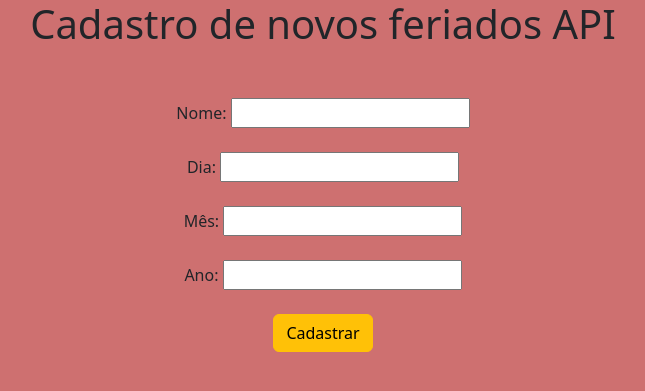
After one commit to JonatasTCoelho/consumo-api-django, a Django app: page /cadastro in a window 1280 px wide. The commit adds this page. Shown: the top 391 px of the page, without its empty margins (317-962 px from the left). Run offline with Django 4.2, Linux system fonts and the light colour scheme.

Commit message:
'cadastro'

```diff
--- /dev/null
+++ b/feriado/modules/forms.py
@@ -0,0 +1,17 @@
+from django import forms
+
+
+class FeriadoForm(forms.Form):
+    nome = forms.CharField(max_length=50)
+    dia = forms.IntegerField()
+    mes = forms.IntegerField()
+    ano = forms.IntegerField()
+    def clean_nome(self):
+        nome = self.cleaned_data['nome']
+        return nome.upper()
+
+    def clean_dia(self):
+            dia = self.cleaned_data['dia']
+            if dia < 1 or dia > 30:
+                raise TypeError('O dia inserido é inválido')
+            return dia
--- /dev/null
+++ b/feriado/modules/templates/cadastro.html
@@ -0,0 +1,48 @@
+<!DOCTYPE html>
+<html lang="pt-br">
+
+<head>
+  <meta charset="utf-8">
+  <meta http-equiv="X-UA-Compatible" content="IE=edge">
+  <meta name="viewport" content="width=device-width, initial-scale=1, shrink-to-fit=no">
+  <link href="https://cdn.jsdelivr.net/npm/bootstrap@5.1.3/dist/css/bootstrap.min.css" rel="stylesheet" integrity="sha384-1BmE4kWBq78iYhFldvKuhfTAU6auU8tT94WrHftjDbrCEXSU1oBoqyl2QvZ6jIW3" crossorigin="anonymous">
+  <link rel="preconnect" href="https://fonts.googleapis.com">
+  <link rel="preconnect" href="https://fonts.gstatic.com" crossorigin>
+  <link href="https://fonts.googleapis.com/css2?family=Poppins:wght@300&display=swap" rel="stylesheet">
+  <link href="https://cdn.jsdelivr.net/npm/bootstrap@5.2.0-beta1/dist/css/bootstrap.min.css" rel="stylesheet" integrity="sha384-0evHe/X+R7YkIZDRvuzKMRqM+OrBnVFBL6DOitfPri4tjfHxaWutUpFmBp4vmVor" crossorigin="anonymous">
+
+
+  <title>Cadastro de Feriados Projeto API</title>
+
+</head>
+<body>
+    <h1 style="text-align: center;">Cadastro de novos feriados API</h1>
+
+    <form action={% url 'cadastro' %} novalidate method="POST" enctype="multipart/form-data" class="form">
+        {% csrf_token %}
+        Nome: {{ formulario.nome }}
+        <br><br>
+        Dia: {{ formulario.dia }}
+        <br><br>
+        Mês: {{ formulario.mes }}
+        <br><br>
+        Ano: {{ formulario.ano }}
+        <br><br>
+        <input type="submit" class="btn btn-warning" value="Cadastrar"/>
+    </form>
+
+
+</body>
+
+<style>
+    body{
+        background-color: #ce7070;
+    }
+
+    .form{
+        text-align: center;
+        margin: 50px auto !important;
+    }
+</style>
+
+</html>
--- a/feriado/modules/urls.py
+++ b/feriado/modules/urls.py
@@ -3,4 +3,5 @@ from . import views
 
 urlpatterns = [
     path('', views.holliday, name='feriados'),
+    path('cadastro', views.cadastro, name='cadastro'),
 ]
--- a/feriado/modules/views.py
+++ b/feriado/modules/views.py
@@ -3,7 +3,7 @@ from django.shortcuts import render, HttpResponse
 from datetime import date
 
 from .models import FeriadoModel
-
+from modules.forms import FeriadoForm
 
 def holliday(request):
     hoje = date.today()
@@ -19,4 +19,19 @@ def holliday(request):
 
     return render(request, 'index.html', contexto)
 
+
+def cadastro(request):
+    if request.method == 'GET':
+        return render(request, 'cadastro.html', {'formulario': FeriadoForm()})
+    else:
+        formulario = FeriadoForm(request.POST)
+        if formulario.is_valid():
+            dados = formulario.cleaned_data
+            FeriadoModel.objects.create(**dados)
+            contexto = {'feriado': dados.get('nome')}
+            return render(request, 'success.html', contexto)
+        else:
+            contexto = {'formulario': formulario}
+            return render(request, 'cadastro.html', contexto)
+
 # Create your views here.
```
Also changed, not shown: feriado/modules/templates/index.html (+42 -5 lines), feriado/modules/templates/sucess.html (added, +35 -0 lines), feriado/db.sqlite3.
